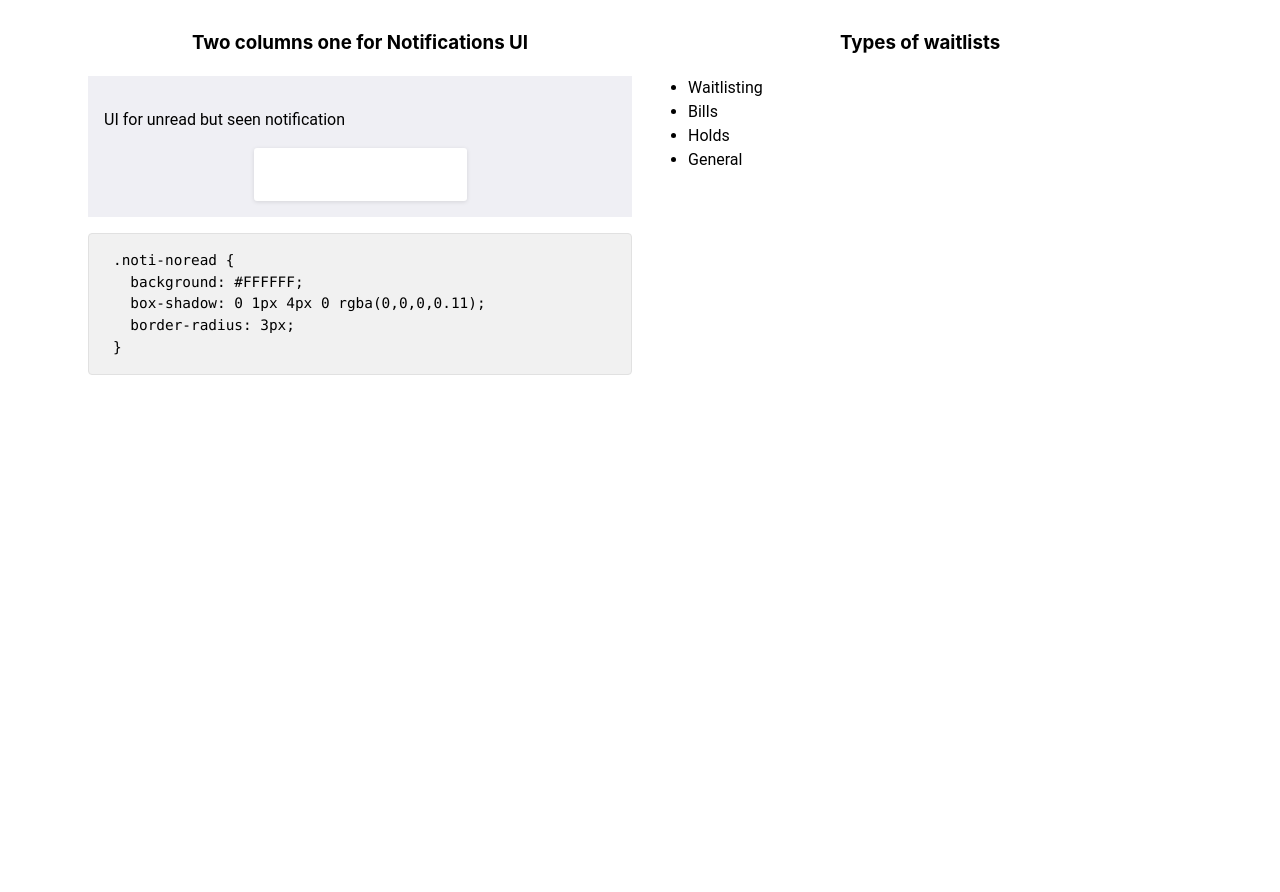
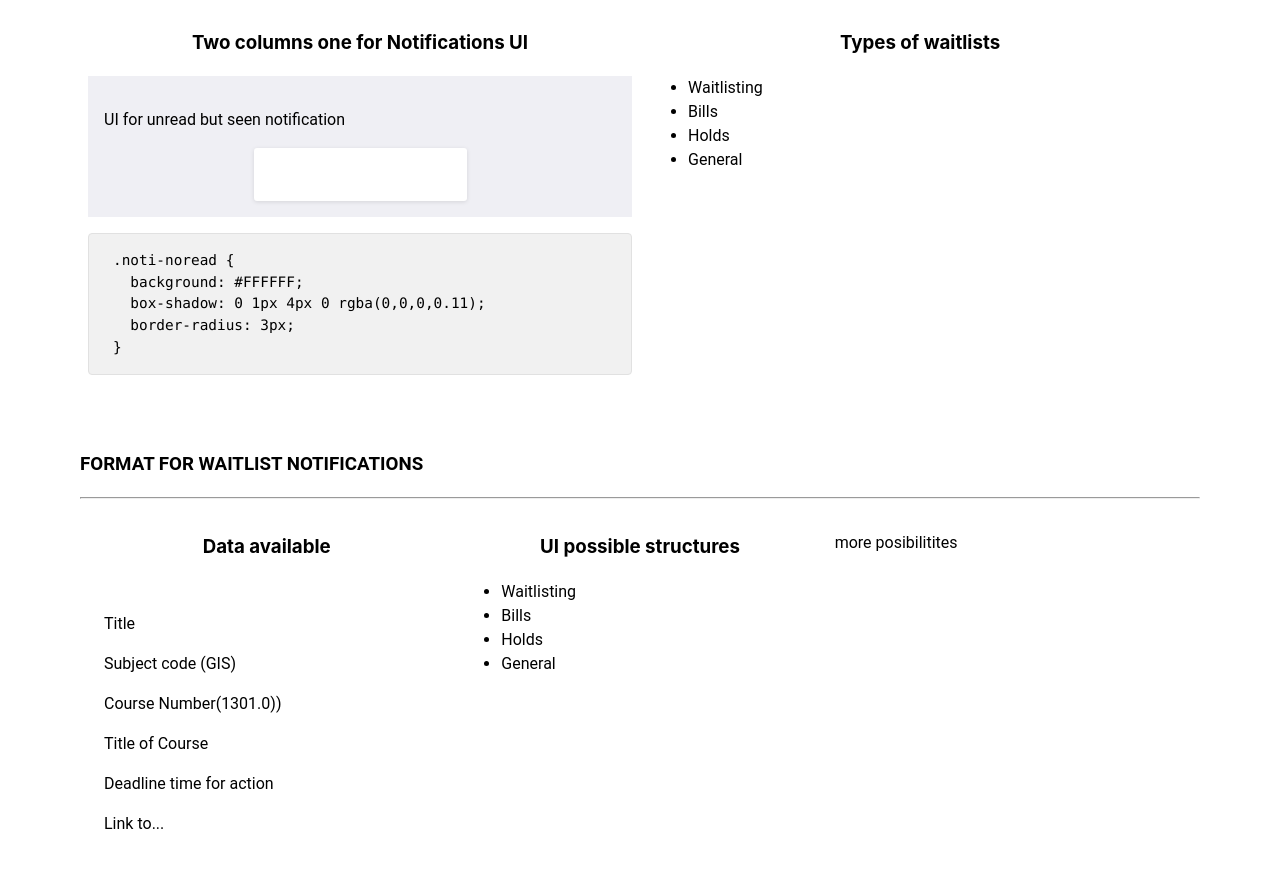
Before and after one commit to ferbalandra/txstmob-styleguide, a plain HTML site: page index.html in a window 1280 px wide. Shown: the part 528-1420 px from the top of the page. Before the commit the page ends 943 px from the top, so only its background shows below. Drawn offline with nearby package versions, Linux system fonts and the light colour scheme.

Commit message:
notificaitons content
some content examples

```diff
--- a/index.html
+++ b/index.html
@@ -78,6 +78,42 @@
   </section>
 
 
+  <section class="cf w-90 pv3 ph3-ns center">
+
+    <h3 class="ttu center"> Format for Waitlist notifications</h3>
+    <hr>
+    <div>
+      <div class="fl w-third pa2">
+        <h3 class="sans-serif tc">Data available</h3>
+        <div class="pa3">
+          <p> Title</p>
+          <p> Subject code (GIS)</p>
+          <p> Course Number(1301.0))</p>
+          <p> Title of Course</p>
+          <p> Deadline time for action</p>
+          <p> Link to...</p>
+         </div>
+
+      </div>
+
+      <div class="fl w-third pa2 ">
+        <h3 class="sans-serif tc">UI possible structures</h3>
+        <ul>
+          <li>Waitlisting </li>
+          <li>Bills </li>
+          <li>Holds </li>
+          <li>General </li>
+        </ul>
+      </div>
+    </div>
+
+    <div class="fl w-third pa2 ">
+        <p>more posibilitites </p>
+      </div>
+    </div>
+  </section>
+
+
 
 
 
```
